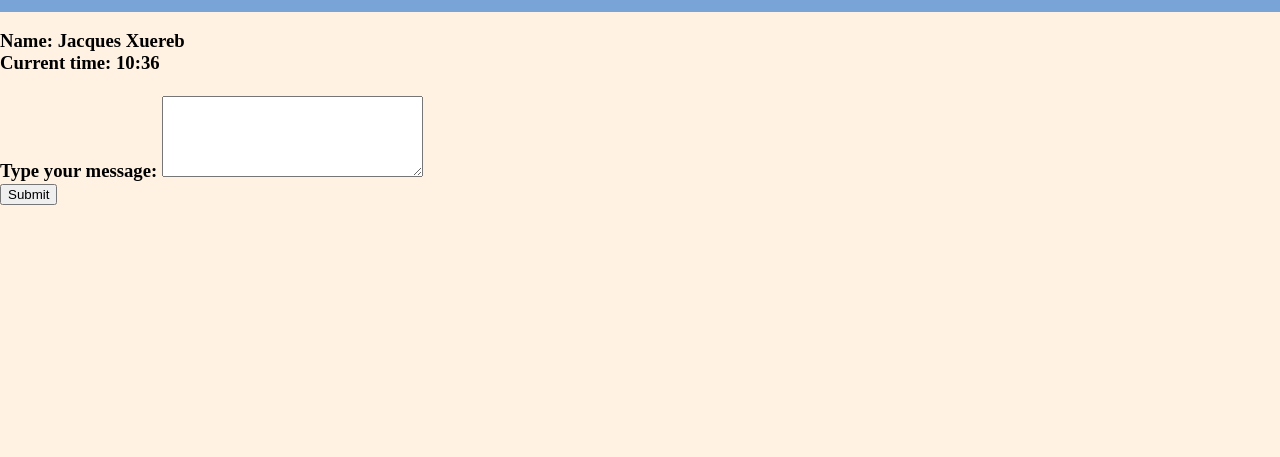
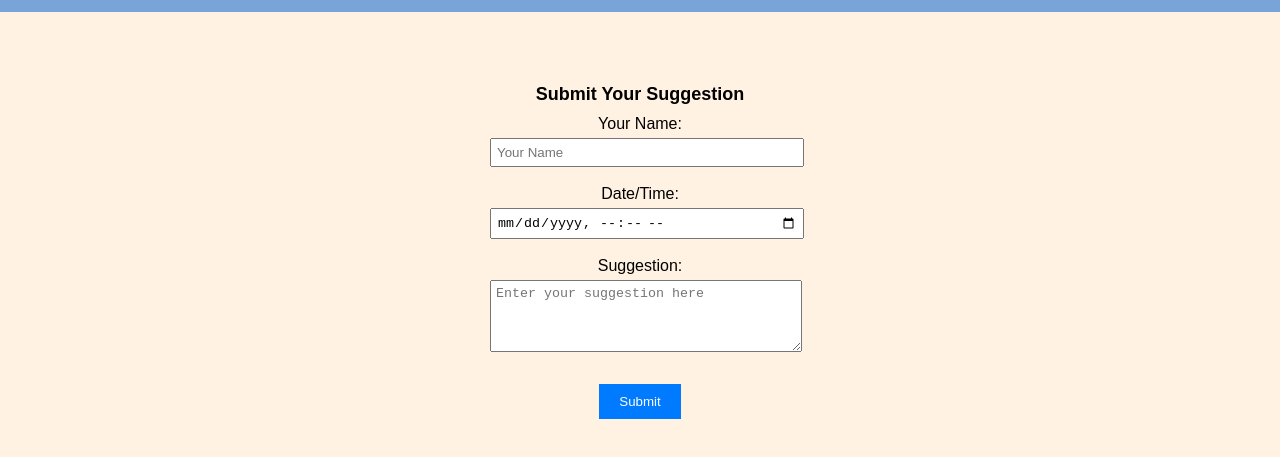
Before and after one commit to Lionfire-321/Project-V2--CSS-, a plain HTML site: page User Review.html in a window 1280 px wide. Shown: the part 43-500 px from the top of the page. Drawn offline with Linux system fonts and the light colour scheme.

Commit message:
arranged user review page

```diff
--- a/User Review.html
+++ b/User Review.html
@@ -16,19 +16,22 @@
     </header>
 
     <body>
-        <div>
-            <h3>
-                Name: Jacques Xuereb
-                <br>
-                Current time: <time id="current-time-cet">10:36</time>
+        <br><br><br><br>
+        <div class="suggestion-box">
+            <div class="suggestion-title">Submit Your Suggestion</div>
+            <form class="suggestion-form">
+                <label for="name" class="suggestion-label">Your Name:</label>
+                <input type="text" id="name" name="name" class="suggestion-input" placeholder="Your Name">
                 <br><br>
-                <form>
-                    <label for="message">Type your message:</label>
-                    <textarea id="message" name="message" rows="5" cols="30"></textarea>
-                    <br>
-                    <input type="submit" value="Submit">
-                </form>
-            </h3>
+                <label for="timestamp" class="suggestion-label">Date/Time:</label>
+                <input type="datetime-local" id="timestamp" name="datetime" class="suggestion-input" placeholder="Enter timestamp">
+                <br><br>
+                <label for="suggestion" class="suggestion-label">Suggestion:</label>
+                <textarea id="suggestion" name="suggestion" class="suggestion-input" rows="4" placeholder="Enter your suggestion here"></textarea>
+                <br><br>
+                <input type="button" value="Submit" class="suggestion-submit" onclick="submitSuggestion()">
+                <div class="suggestion-info" id="suggestion-info"></div>
+            </form>
         </div>
     </body>
 </html>
--- a/style.css
+++ b/style.css
@@ -80,6 +80,50 @@ body {
     background-color: rgb(255, 242, 227);
 }
 
+.suggestion-box {
+    width: 300px;
+    margin: 0 auto;
+    text-align: center;
+    font-family: 'Montserrat', sans-serif;
+}
+
+.suggestion-title {
+    font-size: 18px;
+    font-weight: bold;
+    font-family: 'Montserrat', sans-serif;
+}
+
+.suggestion-form {
+    margin-top: 10px;
+    font-family: 'Montserrat', sans-serif;
+}
+
+.suggestion-label {
+    font-size: 16px;
+}
+
+.suggestion-input {
+    width: 100%;
+    padding: 5px;
+    margin-top: 5px;
+}
+
+.suggestion-submit {
+    margin-top: 10px;
+    background-color: #007BFF;
+    color: #fff;
+    padding: 10px 20px;
+    font-family: 'Montserrat', sans-serif;
+    border: none;
+    cursor: pointer;
+}
+
+.suggestion-info {
+    font-size: 14px;
+    margin-top: 10px;
+    font-family: 'Montserrat', sans-serif;
+}
+
 footer {
     display: flex;
     justify-content: space-between;
```
